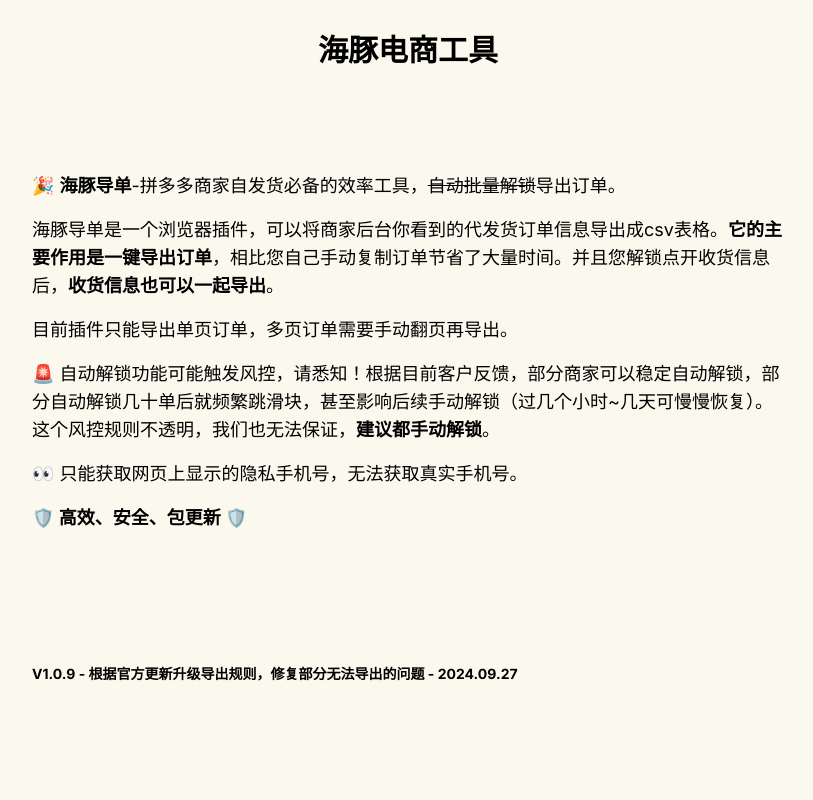
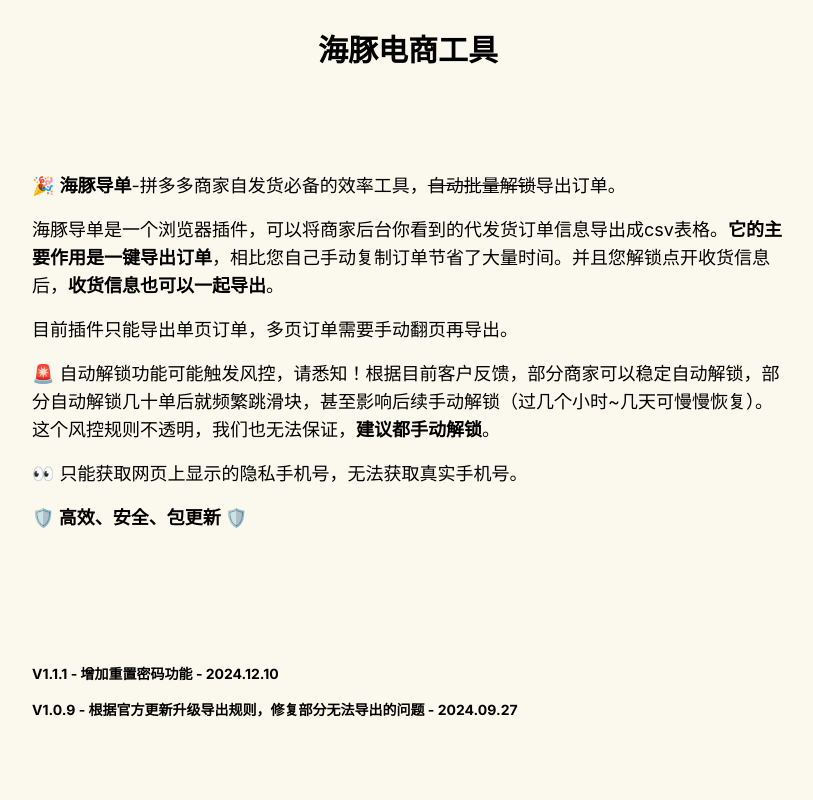
Before and after one commit to ydz00ydz/haitun-fe, a Next.js app: page / in a window 1280 px wide. Shown: the top 800 px of the page, without its empty margins (232-1045 px from the left). Built offline with nearby package versions, Linux system fonts and the light colour scheme.

Commit message:
更新版本信息

```diff
--- a/src/app/page.tsx
+++ b/src/app/page.tsx
@@ -24,6 +24,9 @@
       </div>
       <div className="leading-12 text-sm my-1 w-full p-2 sm:w-2/3 sm:p-10">
         <ul>
+          <li>
+            <p className="mt-4 font-bold">V1.1.1 - 增加重置密码功能 - 2024.12.10</p>
+          </li>
           <li>
             <p className="mt-4 font-bold">V1.0.9 - 根据官方更新升级导出规则，修复部分无法导出的问题 - 2024.09.27</p>
           </li>
```
